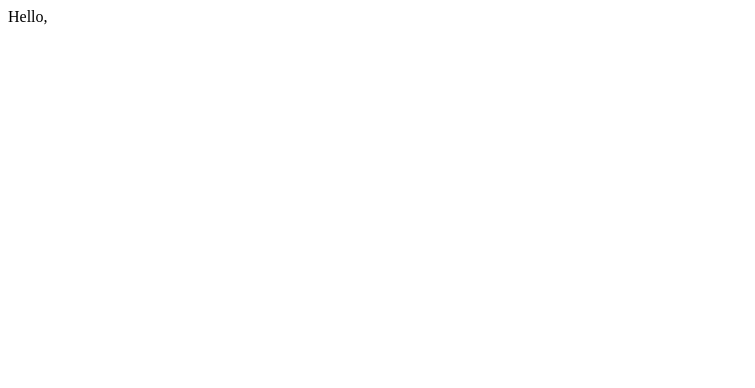
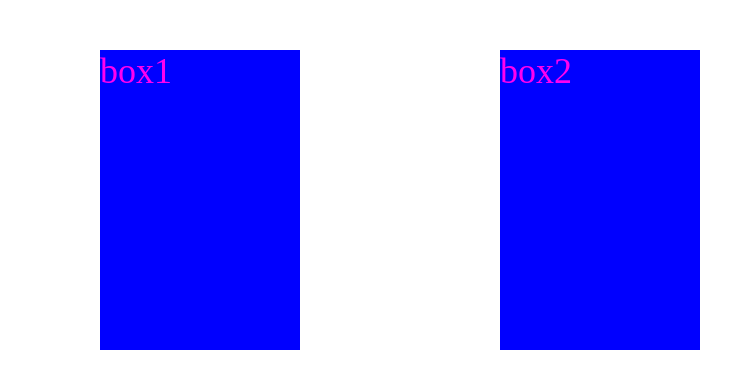
Before and after one commit to choidaseong/choidaseong.github.io, a plain HTML site: page index.html in a window 1280 px wide. Shown: the whole page, without its empty margins (0-755 px from the left). Drawn offline with Linux system fonts and the light colour scheme.

Commit message:
Update index.html

```diff
--- a/index.html
+++ b/index.html
@@ -29,6 +29,7 @@
     </style>
 </head>
 <body>
-    Hello,
+    <div id="box1">box1</div>
+<div id="box2">box2</div>
 </body>
 </html>
```
